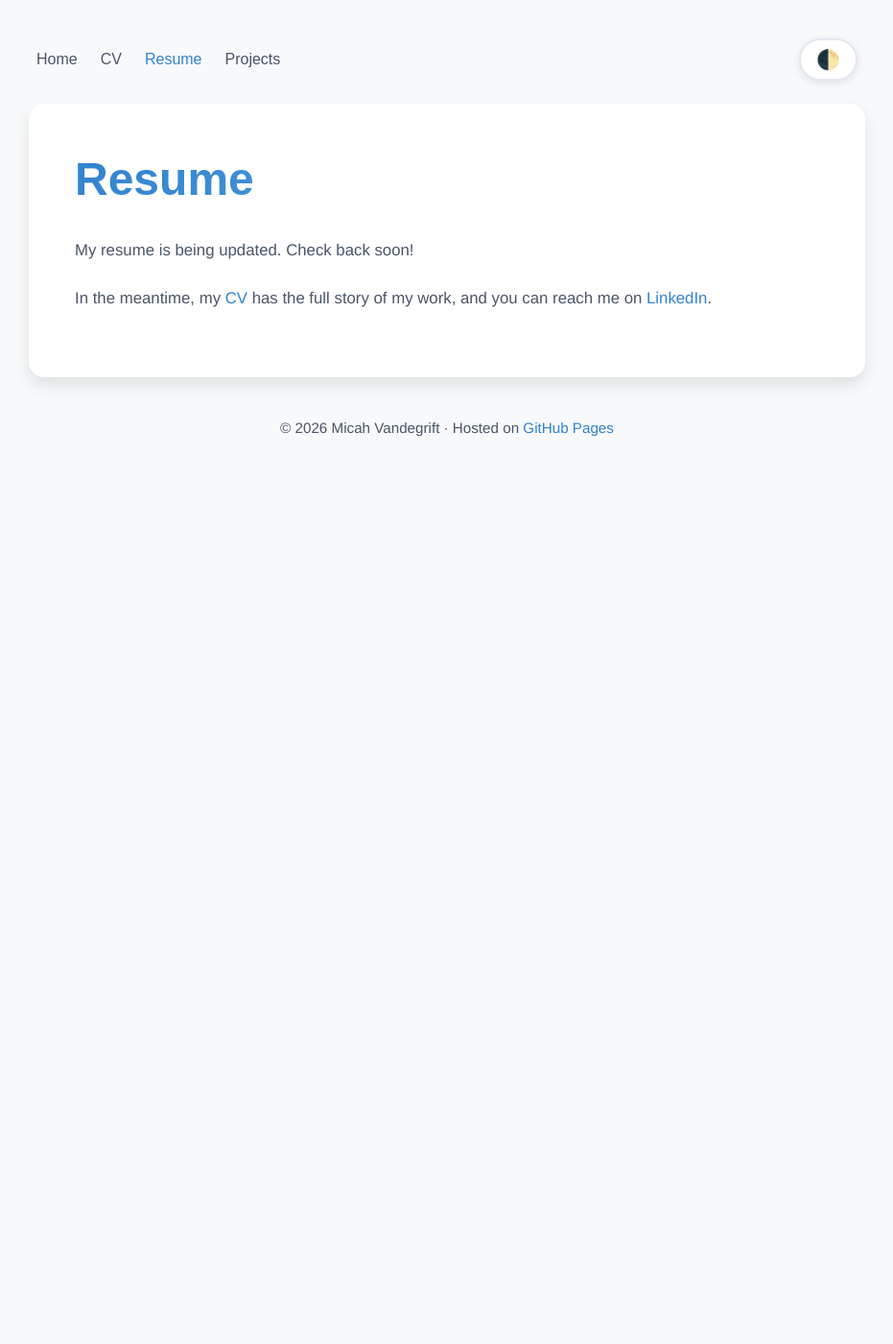
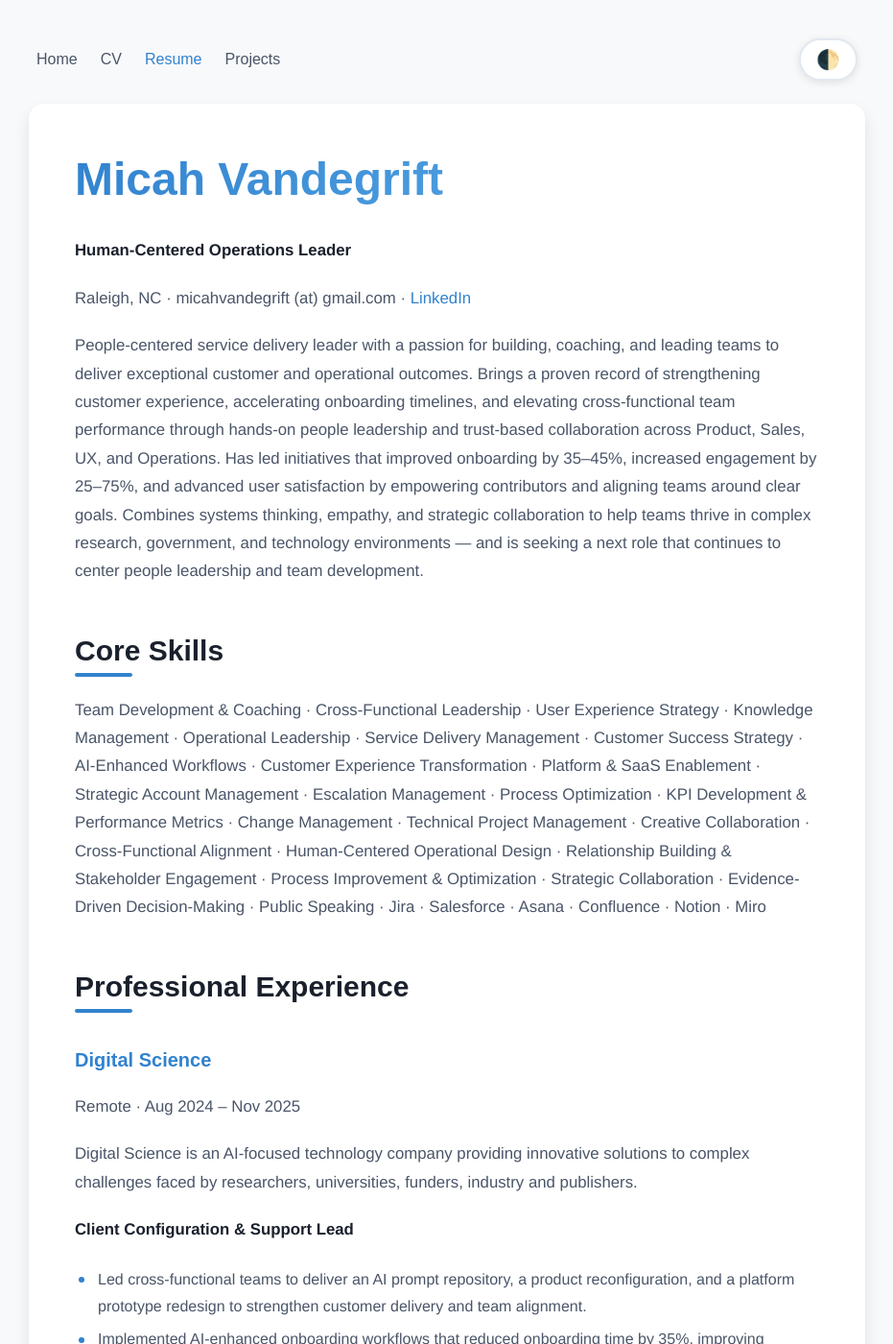
Before and after one commit to micahvandegrift/micahvandegrift.github.io, a Jekyll site: the page built from Resume.md, in a window 1280 px wide and 1400 px high. Shown: the whole window at 96% size, without its empty margins (174-1105 px from the left). Built offline with Jekyll 4.4.1, drawn with Linux system fonts in a browser that asks for light colours; some web fonts are replaced; our own code applies the rules of GitHub Pages for plain Markdown files; some of the changed text lies outside the part shown.

Commit message:
Write the resume in Resume.md
Converted from the January 2026 resume PDF, without the phone number
and with the email written as (at). Restored letters the PDF's font
dropped when copied (e.g. "ti", "ft").

Co-Authored-By: Claude Opus 5.5 <noreply@anthropic.com>
Claude-Session: https://claude.ai/code/session_01GwWkYYKEMGxBuRrHUyuW9o

```diff
--- a/Resume.md
+++ b/Resume.md
@@ -1,5 +1,79 @@
-# Resume
+# Micah Vandegrift
 
-My resume is being updated. Check back soon!
+**Human-Centered Operations Leader**
 
-In the meantime, my [CV](/CV) has the full story of my work, and you can reach me on [LinkedIn](https://www.linkedin.com/in/micahvandegrift/).
+Raleigh, NC · micahvandegrift (at) gmail.com · [LinkedIn](https://www.linkedin.com/in/micahvandegrift/)
+
+People-centered service delivery leader with a passion for building, coaching, and leading teams to deliver exceptional customer and operational outcomes. Brings a proven record of strengthening customer experience, accelerating onboarding timelines, and elevating cross-functional team performance through hands-on people leadership and trust-based collaboration across Product, Sales, UX, and Operations. Has led initiatives that improved onboarding by 35–45%, increased engagement by 25–75%, and advanced user satisfaction by empowering contributors and aligning teams around clear goals. Combines systems thinking, empathy, and strategic collaboration to help teams thrive in complex research, government, and technology environments — and is seeking a next role that continues to center people leadership and team development.
+
+# Core Skills
+
+Team Development & Coaching · Cross-Functional Leadership · User Experience Strategy · Knowledge Management · Operational Leadership · Service Delivery Management · Customer Success Strategy · AI-Enhanced Workflows · Customer Experience Transformation · Platform & SaaS Enablement · Strategic Account Management · Escalation Management · Process Optimization · KPI Development & Performance Metrics · Change Management · Technical Project Management · Creative Collaboration · Cross-Functional Alignment · Human-Centered Operational Design · Relationship Building & Stakeholder Engagement · Process Improvement & Optimization · Strategic Collaboration · Evidence-Driven Decision-Making · Public Speaking · Jira · Salesforce · Asana · Confluence · Notion · Miro
+
+# Professional Experience
+
+## Digital Science
+
+Remote · Aug 2024 – Nov 2025
+
+Digital Science is an AI-focused technology company providing innovative solutions to complex challenges faced by researchers, universities, funders, industry and publishers.
+
+**Client Configuration & Support Lead**
+
+* Led cross-functional teams to deliver an AI prompt repository, a product reconfiguration, and a platform prototype redesign to strengthen customer delivery and team alignment.
+* Implemented AI-enhanced onboarding workflows that reduced onboarding time by 35%, improving customer clarity and accelerating time-to-value.
+* Strengthened operational excellence through prioritization frameworks, accountability systems, and continuous improvement practices.
+* Drove customer re-engagement strategies using data-informed insights to boost adoption and long-term satisfaction.
+* Served as escalation lead, building alignment across Product, Sales, UX, and Operations to deliver integrated customer solutions and improve stakeholder coordination.
+
+## National Institutes of Health
+
+Mar 2022 – Aug 2024 · Contract role
+
+The National Institutes of Health is the primary agency of the United States government responsible for biomedical and public health research.
+
+**Team Lead, User Experience / Senior Strategist**
+
+* Managed and developed a team of six employees to analyze customer pain points and design solutions that increased customer satisfaction by 5% and reduced onboarding time by 45%.
+* Oversaw program execution to ensure alignment with quality and strategic objectives.
+* Accelerated critical program milestones by 2.5 years and exceeded performance targets by 20% through operational refinement and evidence-driven decision-making.
+* Built knowledge-management strategies and customer experience structures that enabled scalable service delivery and improved cross-team coordination.
+
+## NC State University
+
+Raleigh, NC · May 2018 – Mar 2022
+
+**Associate Director**
+
+* Led a $414K multisite digital innovation program that earned two Webby Award nominations and produced a 25% increase in engagement.
+* Mentored contributors and coordinated a team of 3–5 high-performing employees, graduate students, and interns to deliver innovative digital services and strengthen multi-site collaboration.
+* Founded a science-focused technology accelerator that launched 50% of projects within one year and expanded institutional innovation capacity.
+
+## Florida State University
+
+Tallahassee, FL · Dec 2011 – Apr 2018
+
+**Director** · Jun 2016 – Apr 2018
+
+* Founded and scaled a new innovation-focused service portfolio.
+* Hired, mentored, and managed a high-functioning team of seven employees.
+* Led performance oversight, workload planning, and professional development to sustain team effectiveness and innovation momentum.
+* Strengthened operational impact and institutional visibility by securing $3M in NIH grant funding and $35,000 in seed funding.
+
+**Program & Product Manager** · Dec 2011 – May 2016
+
+* Led customer-facing platform launches and lifecycle management initiatives, driving improved usability and sustained adoption.
+* Increased user engagement by 75% through data-informed service enhancements and strategic program execution.
+* Coordinated cross-functional collaboration to align evolving customer needs with scalable product delivery models.
+
+# Education
+
+* Master of Science (M.S.), Library & Information Science, Florida State University, Tallahassee, FL
+* Master of Arts (M.A.), American Studies, Florida State University, Tallahassee, FL
+* Bachelor of Arts (B.A.), Humanities, Florida State University, Tallahassee, FL
+
+# Distinctions
+
+* Best AI Hack, Digital Science Retreat (2025)
+* Fulbright Scholar, Netherlands & Denmark (2018)
+* Fred L. Standley Librarian of the Year (2015)
```
